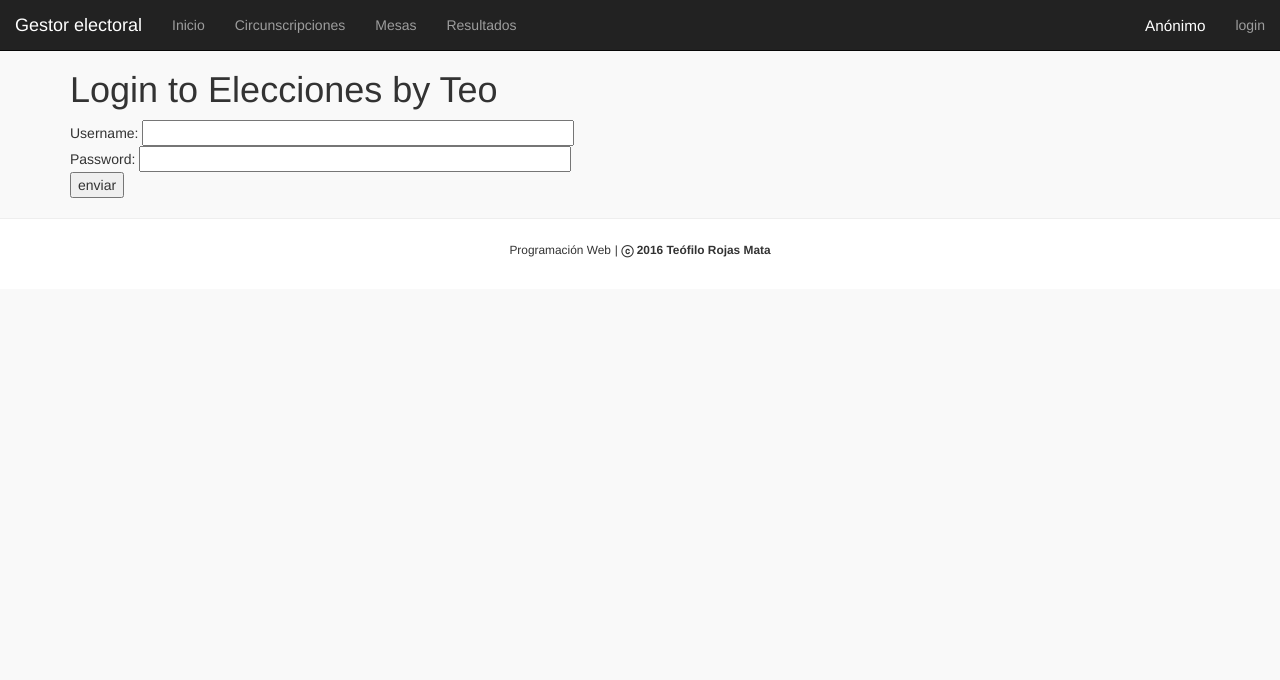
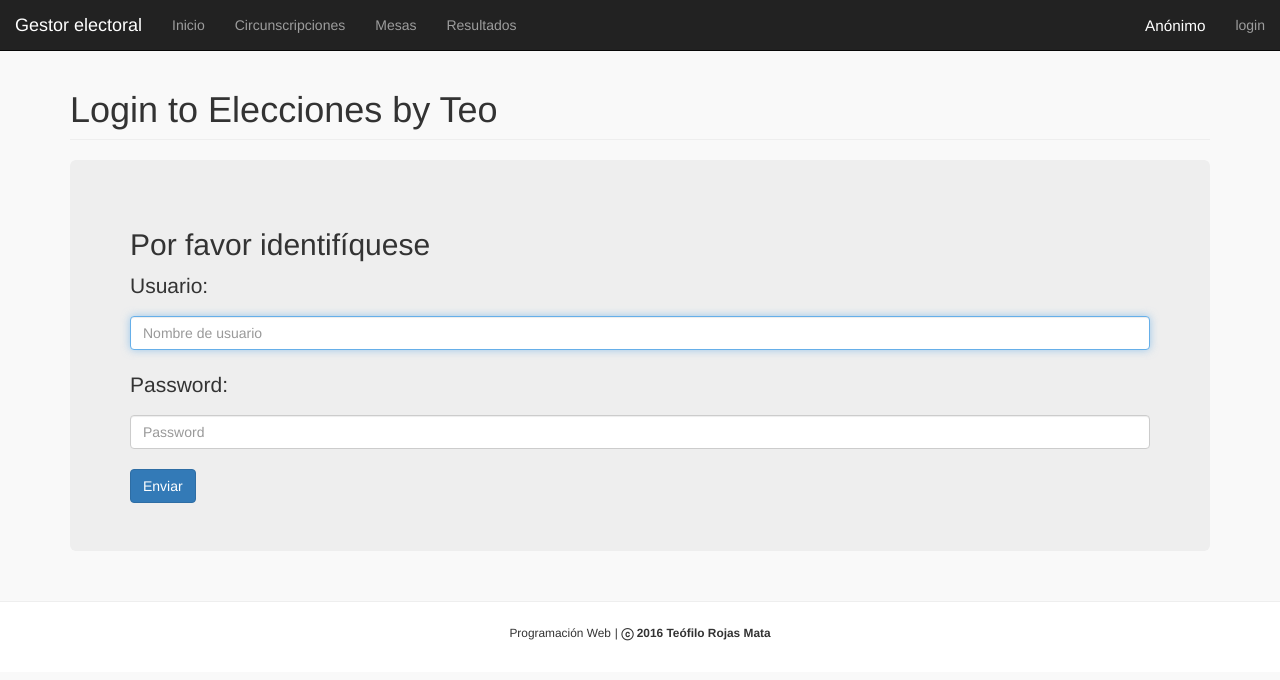
Before and after one commit to Reshait/ExamenEneroByTeo, a Django app: page /eleccion/login/ in a window 1280 px wide. Shown: the top 680 px of the page. Run offline with Django 3.2, Linux system fonts and the light colour scheme; some libraries are stand-ins or nearby versions.

Commit message:
Añadidos CSS

```diff
--- a/templates/eleccion/index.html
+++ b/templates/eleccion/index.html
@@ -4,9 +4,9 @@
         <h1 class="page-header">Gestor Electoral</h1>
 
 		{% if user.is_authenticated %}
-        	<p>Ud. Está logueado como <strong>{{user.username}}</strong></p>
+        	<p>Ud. Está logueado como <strong style="color:#03bb03;">{{user.username}}</strong></p>
         {% else %}
-        	<p>Ud. Está en modo anónimo, para disfrutar de todas las opciones, por favor, identifíquese.</p>
+        	<p>Ud. Está en modo <strong style="color:orange;">anónimo</strong>, para disfrutar de todas las opciones, por favor, identifíquese.</p>
         {% endif %}
 
         <div class="jumbotron">
--- a/templates/eleccion/login.html
+++ b/templates/eleccion/login.html
@@ -1,15 +1,19 @@
 {% extends "eleccion/base.html" %}
 
     {% block content %}
-        <h1>Login to Elecciones by Teo</h1>
+        <h1 class="page-header">Login to Elecciones by Teo</h1>
 
-        <form id="login_form" method="post" action="/eleccion/login/">
-            {% csrf_token %}
-            Username: <input type="text" name="username" value="" size="50" />
-            <br />
-            Password: <input type="password" name="password" value="" size="50" />
-            <br />
+        <div class="jumbotron">
+            <h2 class="form-signin-heading">Por favor identifíquese</h2>
 
-            <input type="submit" value="enviar" />
-        </form>
+            <form id="login_form" method="post" action="/eleccion/login/" class="form-signin">
+                {% csrf_token %}
+                <p>Usuario:</p><input class="form-control" placeholder="Nombre de usuario" type="text" name="username" value="" size="50" required autofocus=""/>
+                <br />
+                <p>Password:</p> <input class="form-control" placeholder="Password" type="password" name="password" value="" size="50" />
+                <br />
+
+                <input class="btn btn-primary" type="submit" value="Enviar" />
+            </form>
+        </div>
     {% endblock %}
```
Also changed, not shown: db.sqlite3.
